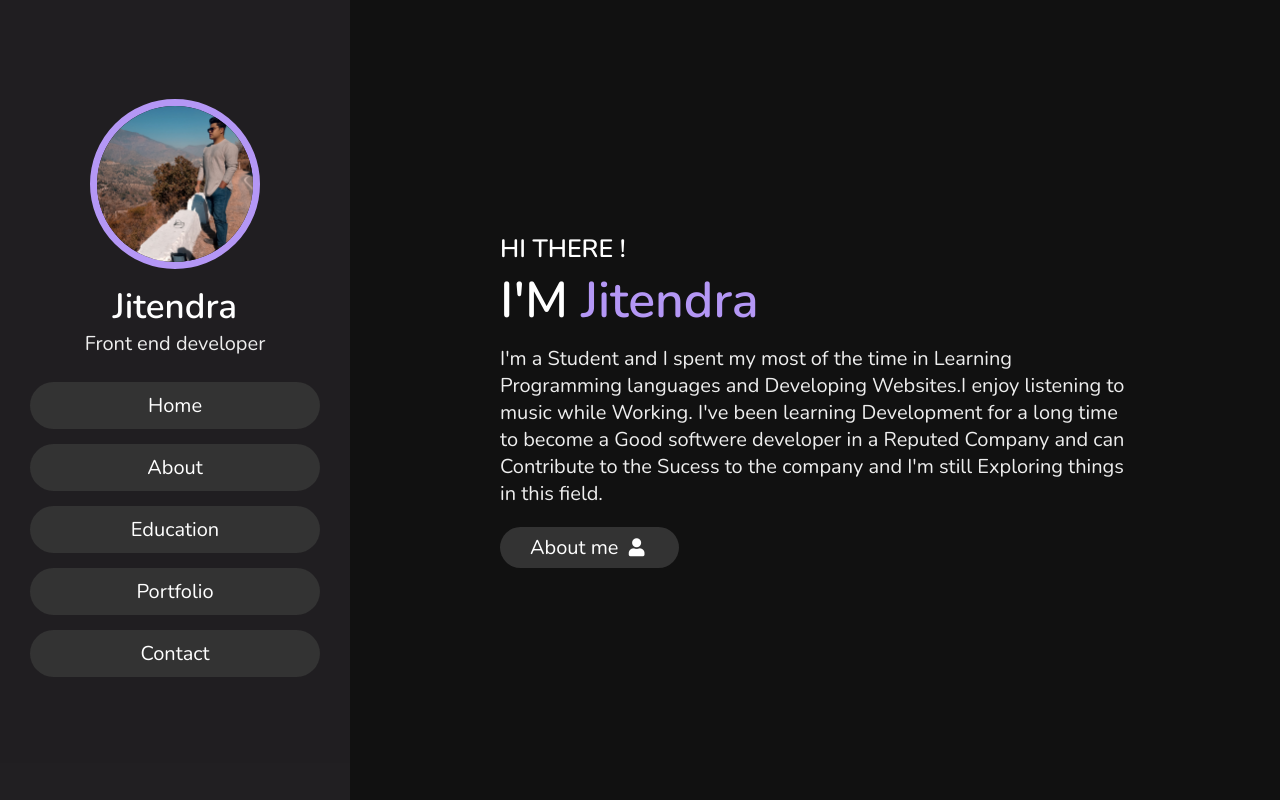
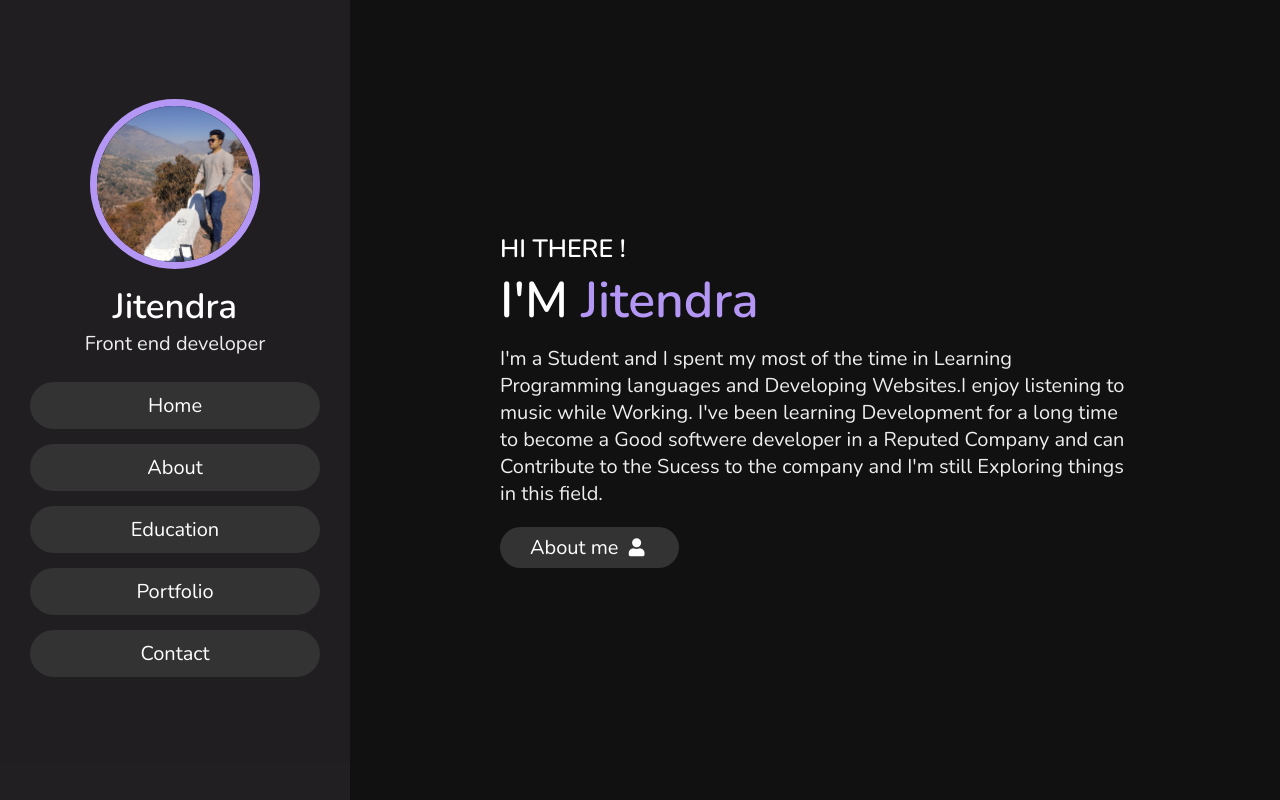
Before and after one commit to Jitendra21-v/PotF, a plain HTML site: page index.html in a window 1280 px wide. Shown: the top 800 px of the page. Drawn offline with nearby package versions, Linux system fonts and the light colour scheme.

Commit message:
Update index.html

```diff
--- a/index.html
+++ b/index.html
@@ -19,7 +19,7 @@
 <header>
 
     <div class="user">
-        <img src="images/profilepic.jpg" alt="">
+        <img src="images/IMG_20201231_123846_231.jpg" alt="">
         <h3 class="name">Jitendra</h3>
         <p class="post">Front end developer</p>
     </div>
```
